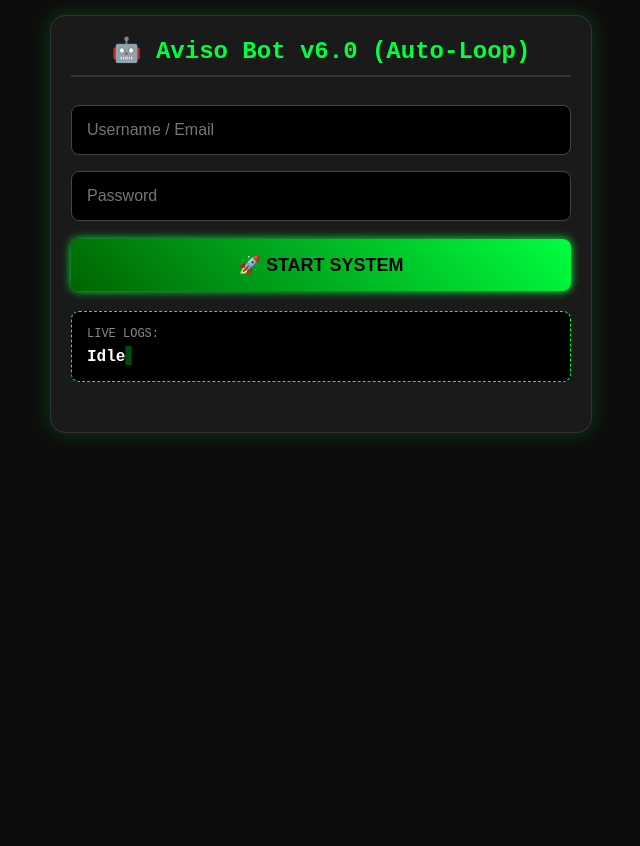
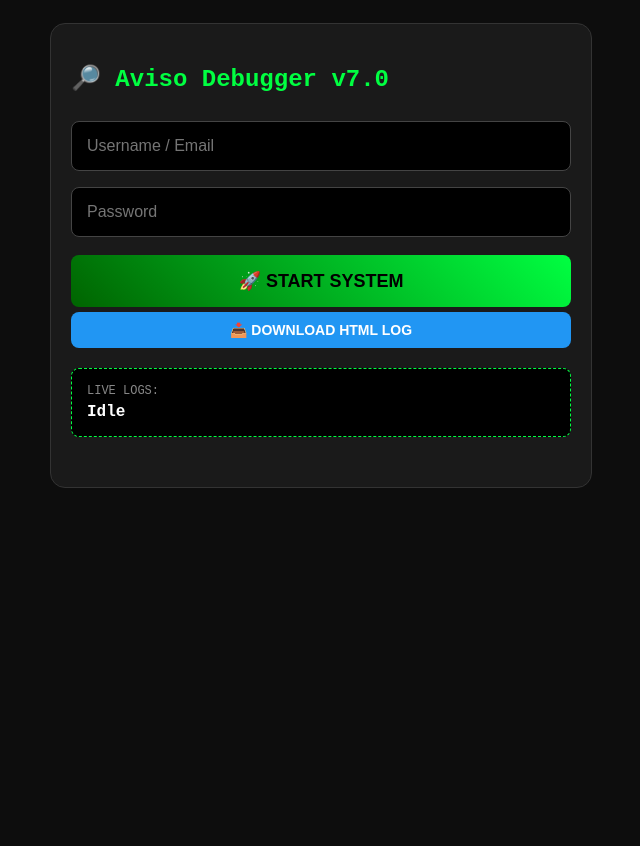
Before and after one commit to marslan-786/Aviso-2, a Flask app: page / in a window 1280 px wide. Shown: the whole page, without its empty margins (319-959 px from the left). Before the commit the page ends 439 px from the top, so only its background shows below. Run offline with Flask 3, Linux system fonts and the light colour scheme; data that the repository does not hold is empty.

Commit message:
Update index.html

```diff
--- a/templates/index.html
+++ b/templates/index.html
@@ -3,88 +3,43 @@
 <head>
     <meta charset="UTF-8">
     <meta name="viewport" content="width=device-width, initial-scale=1.0, maximum-scale=1.0, user-scalable=no">
-    <title>Aviso Auto-Pilot</title>
+    <title>Aviso Diagnostic Bot</title>
     <style>
-        /* --- Hacker / Dark Theme --- */
-        body {
-            font-family: 'Courier New', Courier, monospace;
-            background-color: #0d0d0d;
-            color: #00ff41;
-            margin: 0;
-            padding: 15px;
-            display: flex;
-            flex-direction: column;
-            align-items: center;
-            min-height: 100vh;
-        }
+        body { font-family: 'Courier New', Courier, monospace; background-color: #0d0d0d; color: #00ff41; padding: 15px; display: flex; flex-direction: column; align-items: center; min-height: 100vh; }
+        .container { width: 100%; max-width: 500px; background: #1a1a1a; padding: 20px; border-radius: 15px; border: 1px solid #333; }
+        input { width: 100%; padding: 15px; margin: 8px 0; background: #000; border: 1px solid #444; color: white; border-radius: 8px; font-size: 16px; box-sizing: border-box; }
 
-        .container {
-            width: 100%;
-            max-width: 500px;
-            background: #1a1a1a;
-            padding: 20px;
-            border-radius: 15px;
-            box-shadow: 0 0 20px rgba(0, 255, 65, 0.2);
-            border: 1px solid #333;
-        }
+        button { width: 100%; padding: 15px; margin-top: 10px; border: none; border-radius: 8px; cursor: pointer; font-weight: bold; font-size: 18px; text-transform: uppercase; }
+        .mode-start { background: linear-gradient(45deg, #006400, #00ff41); color: black; }
+        .mode-stop { background: linear-gradient(45deg, #8b0000, #ff0000); color: white; }
 
-        h2 { margin-top: 0; border-bottom: 2px solid #333; padding-bottom: 10px; text-align: center; }
+        /* New Download Button */
+        .btn-log { background: #2196F3; color: white; margin-top: 5px; font-size: 14px; padding: 10px; }
 
-        input {
-            width: 100%; padding: 15px; margin: 8px 0;
-            background: #000; border: 1px solid #444;
-            color: white; border-radius: 8px; font-size: 16px; box-sizing: border-box; outline: none;
-        }
-        input:focus { border-color: #00ff41; }
+        .status-wrapper { margin-top: 20px; background: #000; border: 1px dashed #00ff41; padding: 15px; border-radius: 8px; }
+        .live-status { font-size: 16px; color: #fff; margin-top: 5px; font-weight: bold; }
 
-        /* --- TOGGLE BUTTON --- */
-        #actionBtn {
-            width: 100%; padding: 15px; margin-top: 10px;
-            border: none; border-radius: 8px; cursor: pointer;
-            font-weight: bold; font-size: 18px; text-transform: uppercase;
-            transition: 0.3s;
-        }
-        .mode-start { background: linear-gradient(45deg, #006400, #00ff41); color: black; box-shadow: 0 0 10px #00ff41; }
-        .mode-stop { background: linear-gradient(45deg, #8b0000, #ff0000); color: white; box-shadow: 0 0 10px #ff0000; }
+        #code-area { display: none; background: #2a2000; border: 2px solid #ffcc00; padding: 15px; margin-top: 15px; border-radius: 8px; }
+        .btn-code { background: #ff9800; color: black; }
 
-        .btn-code { background: #ff9800; color: black; width: 100%; padding: 12px; margin-top: 5px; border:none; border-radius:6px; font-weight:bold;}
-
-        #code-area { display: none; background: #2a2000; border: 2px solid #ffcc00; padding: 15px; border-radius: 8px; margin-top: 15px; }
-
-        /* --- Status Log --- */
-        .status-wrapper {
-            margin-top: 20px; background: #000; border: 1px dashed #00ff41;
-            padding: 15px; border-radius: 8px; text-align: left;
-        }
-        .live-status { font-size: 16px; color: #fff; margin-top: 5px; font-weight: bold; }
-        .live-status::after { content: "▋"; animation: blink 1s infinite; color: #00ff41; }
-        @keyframes blink { 50% { opacity: 0; } }
-
-        /* --- Gallery --- */
-        .gallery-container {
-            display: flex; overflow-x: auto; gap: 10px; padding: 10px 0; scroll-behavior: smooth; margin-top: 10px;
-        }
-        .gallery-container::-webkit-scrollbar { display: none; }
-        .gallery-container img {
-            height: 150px; border-radius: 8px; border: 2px solid #333; flex-shrink: 0;
-        }
-        .gallery-container img.new-img { border-color: #00ff41; }
-
+        .gallery-container { display: flex; overflow-x: auto; gap: 10px; padding: 10px 0; margin-top: 10px; }
+        .gallery-container img { height: 150px; border-radius: 8px; border: 2px solid #333; flex-shrink: 0; }
     </style>
 </head>
 <body>
 
     <div class="container">
-        <h2>🤖 Aviso Bot v6.0 (Auto-Loop)</h2>
+        <h2>🔎 Aviso Debugger v7.0</h2>
 
         <input type="text" id="username" placeholder="Username / Email">
         <input type="password" id="password" placeholder="Password">
 
         <button id="actionBtn" class="mode-start" onclick="toggleBot()">🚀 START SYSTEM</button>
+        <button class="btn-log" onclick="window.location.href='/download_log'">📥 Download HTML Log</button>
 
         <div id="code-area">
             <h3 style="margin:0 0 10px 0; color:#ffcc00;">🔑 Code Required</h3>
-            <input type="text" id="otp-input" placeholder="Type Code Here..." style="text-align: center; letter-spacing: 3px; font-size: 20px;">
+            <input type="text" id="otp-input" placeholder="Type Code Here...">
             <button class="btn-code" onclick="submitCode()">Confirm Code</button>
         </div>
 
@@ -98,7 +53,7 @@
 
     <script>
         const displayedImages = new Set();
-        let isBotRunning = false; // Local state tracking
+        let isBotRunning = false;
 
         window.onload = function() {
             const savedUser = localStorage.getItem('aviso_user');
@@ -114,7 +69,6 @@
             const btn = document.getElementById('actionBtn');
 
             if (!isBotRunning) {
-                // --- START COMMAND ---
                 if(!u || !p) { alert("❌ Enter login details!"); return; }
                 localStorage.setItem('aviso_user', u);
                 localStorage.setItem('aviso_pass', p);
@@ -124,13 +78,10 @@
                     headers: {'Content-Type': 'application/json'},
                     body: JSON.stringify({username: u, password: p})
                 });
-
-                // UI Instant Update
                 btn.innerText = "⏳ STARTING...";
-                btn.disabled = true; // Prevent double click
+                btn.disabled = true;
             } else {
-                // --- STOP COMMAND ---
-                if(confirm("🛑 Are you sure you want to stop the cycle?")) {
+                if(confirm("🛑 Stop bot?")) {
                     fetch('/stop', { method: 'POST' });
                     btn.innerText = "🛑 STOPPING...";
                     btn.disabled = true;
@@ -151,43 +102,32 @@
             }
         }
 
-        // --- UPDATE UI FROM SERVER STATUS ---
-        function updateButton(serverRunning) {
-            const btn = document.getElementById('actionBtn');
-            isBotRunning = serverRunning;
-
-            if (serverRunning) {
-                btn.innerText = "🛑 STOP SYSTEM";
-                btn.className = "mode-stop";
-                btn.disabled = false;
-            } else {
-                btn.innerText = "🚀 START SYSTEM";
-                btn.className = "mode-start";
-                btn.disabled = false;
-            }
-        }
-
         function pollStatus() {
             fetch('/status').then(r => r.json()).then(data => {
-                // 1. Update Text
                 const statusEl = document.getElementById('status-text');
                 if (statusEl.innerText !== data.step) statusEl.innerText = data.step;
 
-                // 2. Button Sync
-                updateButton(data.is_running);
+                const btn = document.getElementById('actionBtn');
+                isBotRunning = data.is_running;
+                if (data.is_running) {
+                    btn.innerText = "🛑 STOP SYSTEM";
+                    btn.className = "mode-stop";
+                    btn.disabled = false;
+                } else {
+                    btn.innerText = "🚀 START SYSTEM";
+                    btn.className = "mode-start";
+                    btn.disabled = false;
+                }
 
-                // 3. Code Input
                 const codeDiv = document.getElementById('code-area');
                 if (data.needs_code) codeDiv.style.display = 'block';
                 else codeDiv.style.display = 'none';
 
-                // 4. Gallery
                 const gallery = document.getElementById('gallery');
                 data.images.forEach(imgName => {
                     if (!displayedImages.has(imgName)) {
                         const img = document.createElement('img');
                         img.src = `/static/screenshots/${imgName}`;
-                        img.classList.add("new-img");
                         img.onclick = function() { window.open(this.src, '_blank'); };
                         gallery.appendChild(img);
                         displayedImages.add(imgName);
@@ -197,9 +137,7 @@
                 });
             }).catch(e => console.log("Backend offline?"));
         }
-
         setInterval(pollStatus, 1000);
     </script>
-
 </body>
 </html>
```
